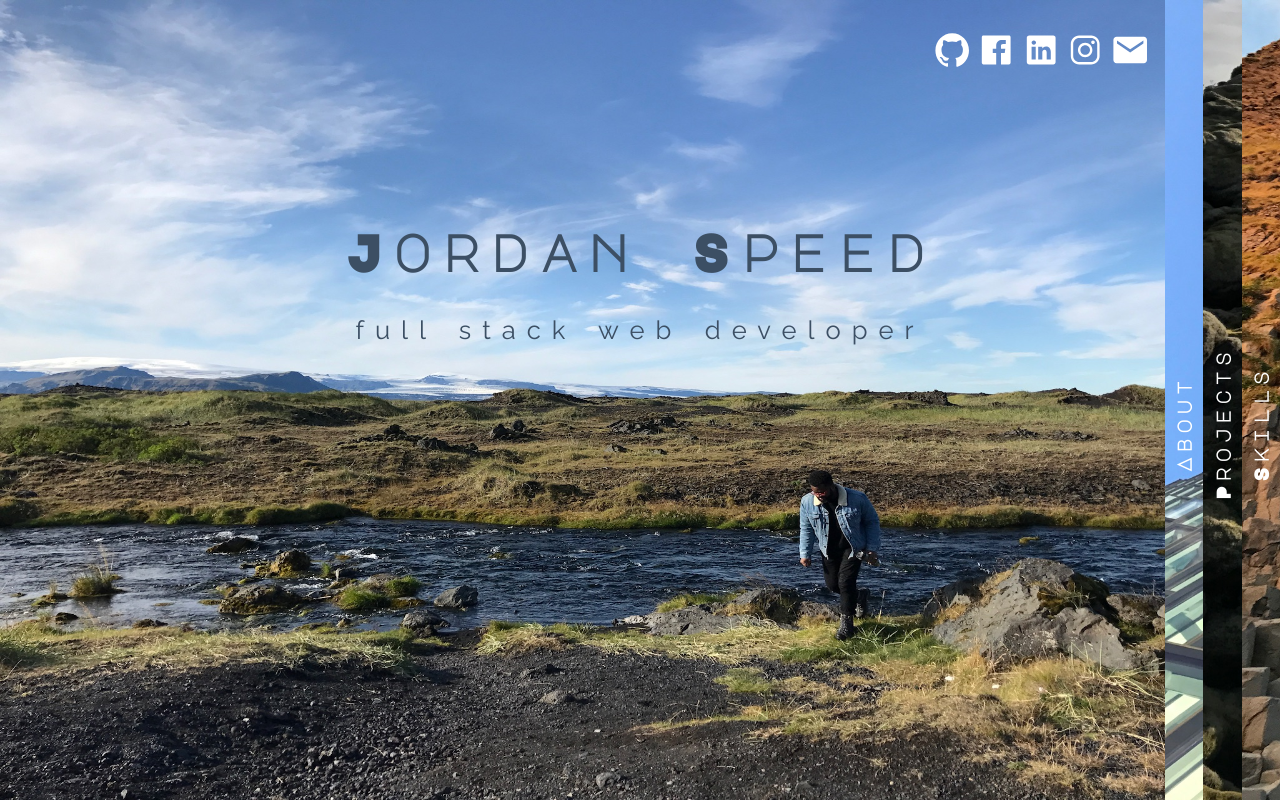
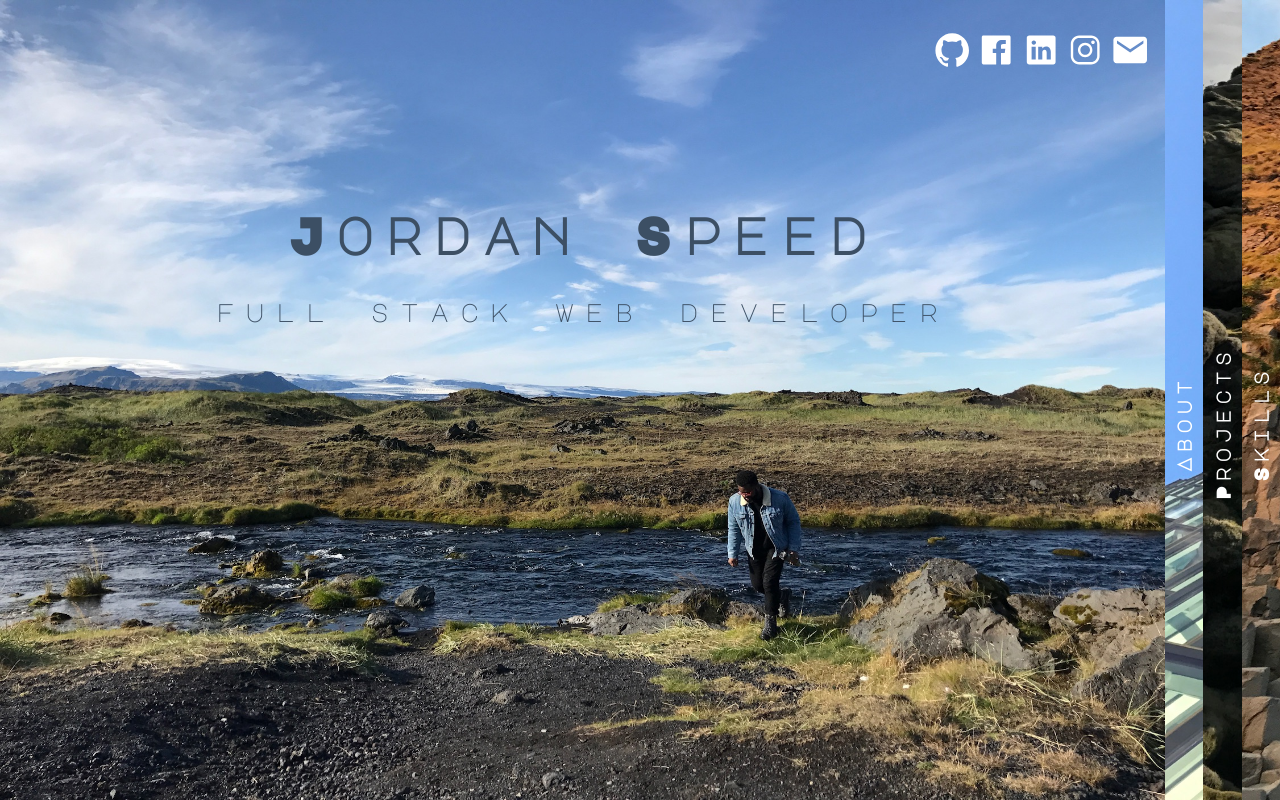
Before and after one commit to JSpeed8th/portfolio, a React (Create React App) app: page / in a window 1280 px wide. Shown: the top 800 px of the page. Built offline with nearby package versions, Linux system fonts and the light colour scheme.

Commit message:
additional styling

```diff
--- a/src/App.css
+++ b/src/App.css
@@ -3,7 +3,7 @@ body {
   padding: 0;
   font-family: "Raleway", sans-serif;
   background-image: url("./images/home.jpg");
-  background-size: 100vw 100vh;
+  background-size: 91vw 100vh;
   overflow: hidden;
 }
 
@@ -65,31 +65,6 @@ body {
   transition: 0.2s;
 }
 
-.home-view:hover .home-title {
-  position: absolute;
-  text-align: center;
-  top: 35%;
-  left: 50%;
-  transform: translate(-50%, -50%);
-  font-size: 2vw;
-  word-spacing: 5px;
-  letter-spacing: 11px;
-  color: #3c4f64;
-  animation-name: slideup;
-  animation-duration: 0.5s;
-}
-
-@keyframes slideup {
-  from {
-    top: 50%;
-    opacity: 1;
-  }
-  to {
-    top: 35%;
-    opacity: 1;
-  }
-}
-
 .background-image {
   background-size: cover;
   background-repeat: no-repeat;
--- a/src/about/about.css
+++ b/src/about/about.css
@@ -6,6 +6,7 @@
   display: grid;
   grid-template-columns: 1.7fr 3fr;
   width: 65vw;
+  height: 49vh;
   margin: 0 13vw;
   margin-top: 15vh;
   opacity: 0;
@@ -13,6 +14,7 @@
   background-color: rgba(0, 0, 0, 0.796);
   cursor: default;
   opacity: 1;
+  overflow: scroll;
 }
 
 .about:hover .about-modal {
--- a/src/home/home.css
+++ b/src/home/home.css
@@ -2,11 +2,44 @@
   background-size: 100% 100%;
   background-repeat: no-repeat;
   background-position: center;
-  height: 0px;
+  height: 100vh;
   width: 100%;
+  margin: 0;
   /* filter: blur(25px); */
 }
 
-.home-title h1 {
+.home-title h1,
+.home-title p {
   font-family: "Major Mono Display", monospace;
+  line-height: 2;
+  margin: 0;
 }
+
+.home-title {
+  display: block;
+  margin: 0 auto;
+  margin-top: 10vh;
+  text-align: center;
+  font-size: 2vw;
+  word-spacing: 5px;
+  letter-spacing: 11px;
+  color: #3c4f64;
+  visibility: hidden;
+}
+
+@keyframes slideup {
+  from {
+    margin-top: 20vh;
+    opacity: 1;
+  }
+  to {
+    margin-top: 10vh;
+    opacity: 1;
+  }
+}
+
+.home-view:hover .home-title {
+  visibility: visible;
+  animation-name: slideup;
+  animation-duration: 0.5s;
+}
--- a/src/home/home.js
+++ b/src/home/home.js
@@ -2,17 +2,17 @@ import React from "react";
 import SocialMedia from "../socialmedia/socialmedia";
 import "./home.css";
 import "../App.css";
-import backgroundimage from "../images/home.jpg";
 
 const home = props => {
   return (
     <div className="home-view">
       <SocialMedia />
-      <img className="home-image" src={backgroundimage} />
-      <h1 className="page-title">Home</h1>
-      <div className="home-title">
-        <h1>Jordan Speed</h1>
-        <p>full stack web developer</p>
+      <div className="home-image">
+        <h1 className="page-title">Home</h1>
+        <div className="home-title">
+          <h1>Jordan Speed</h1>
+          <p>full stack web developer</p>
+        </div>
       </div>
     </div>
   );
```
